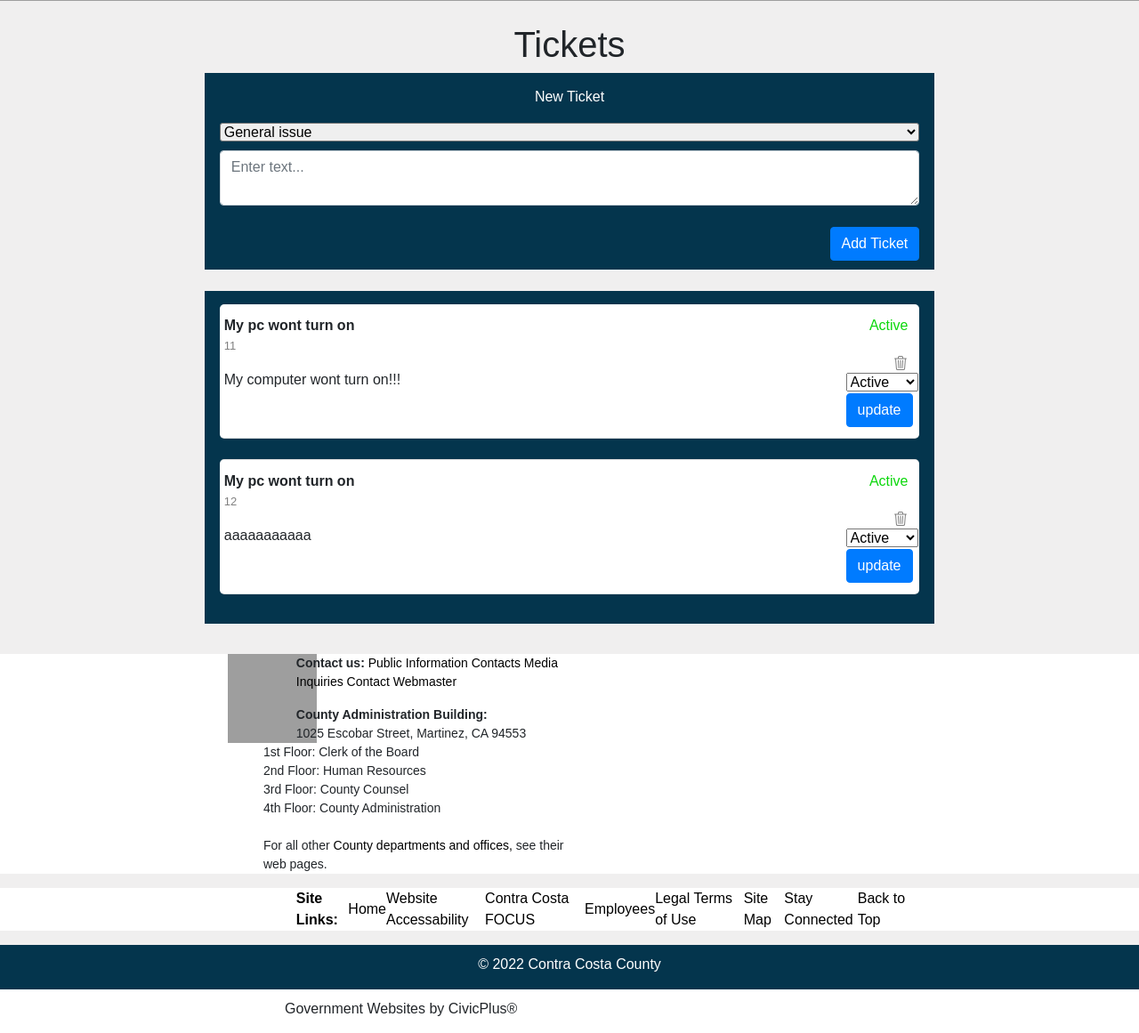
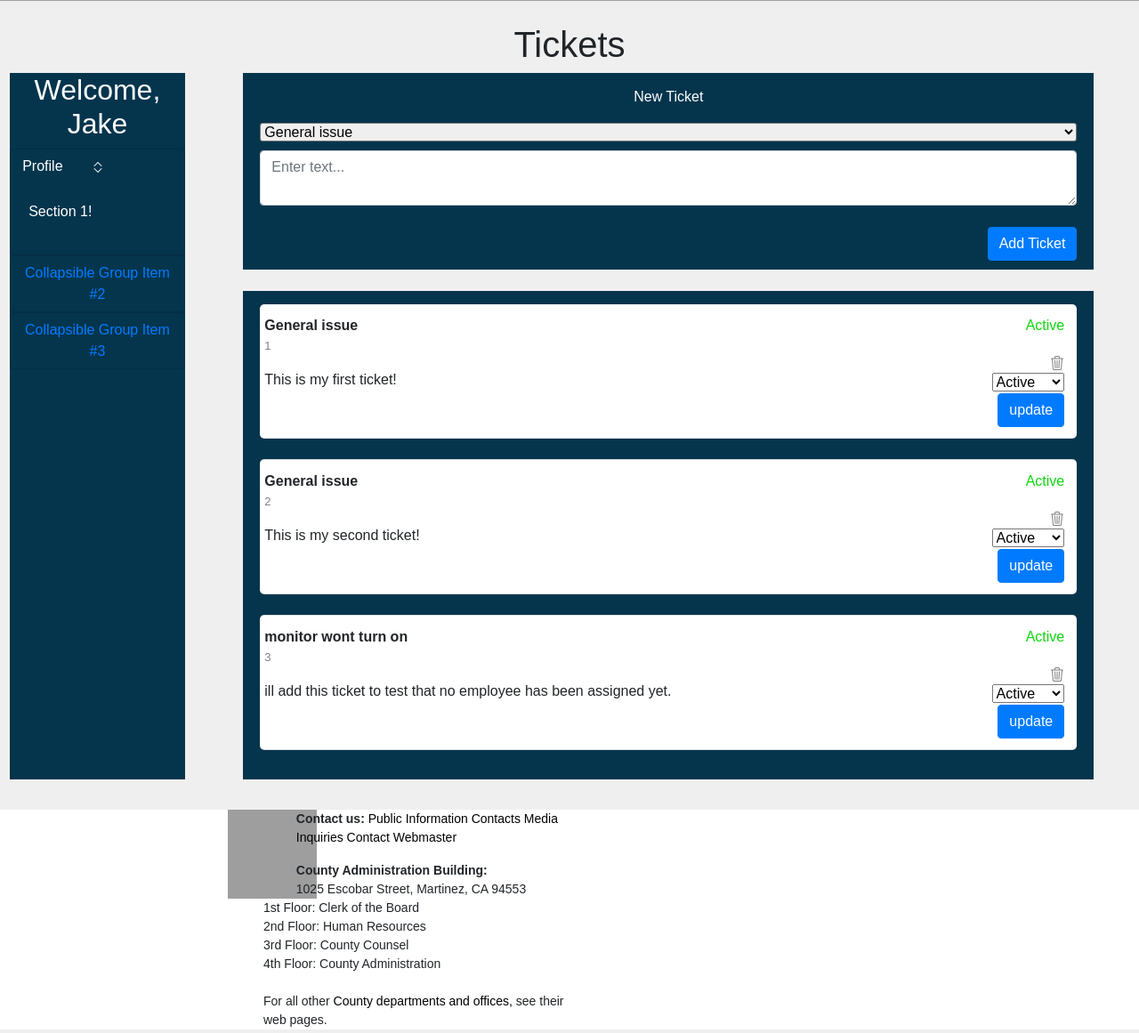
Before and after one commit to walcottkenneth/CSC480_Project, a Flask app: page / in a window 1280 px wide. Shown: the part 88-1249 px from the top of the page at 89% size. Run offline with Flask 2, Linux system fonts and the light colour scheme; a user stored in the database is signed in; data comes from the database, SQL or seed files in the repository; some libraries are stand-ins or nearby versions; grey boxes are pictures that could not be loaded.

Commit message:
Added user pane, made employee hub

```diff
--- a/Flask Web App/website/static/home.css
+++ b/Flask Web App/website/static/home.css
@@ -1,8 +1,6 @@
 #createSection {
     padding-bottom: 5px;
     padding-top: 10px;
-    margin-left:18%;
-    margin-right:18%;
     background-color:#04354d;
 }
 
@@ -21,8 +19,6 @@
 #ticketSection {
     padding-bottom: 5px;
     padding-top: 10px;
-    margin-left:18%;
-    margin-right:18%;
     background-color:#04354d;
 }
 
@@ -32,3 +28,25 @@
     margin-left:2%;
     margin-right:2%;
 }
+
+#userPane {
+    margin-left: 2%;
+    width:15%;
+    background-color:#04354d;
+}
+
+#ticketPane {
+    margin-left:5%;
+    width:73%;
+    background-color: transparent;
+    margin-right:5%;
+}
+
+#collapseable {
+    background-color: transparent;
+}
+
+.card {
+    background-color: transparent;
+    color:white;
+}
--- a/Flask Web App/website/templates/home.html
+++ b/Flask Web App/website/templates/home.html
@@ -8,6 +8,60 @@ what else?
 -->
 <h1 align="center">Tickets</h1>
 
+<div class="row">
+    <div class="column" id="userPane">
+        <center><h2 style="color:white;">Welcome, {{ user.firstName }}</h2></center>
+        <div id="accordion">
+            <div class="card">
+              <div id="headingOne">
+                <h5 class="mb-0">
+                    <button class="btn" data-toggle="collapse" data-target="#collapseOne" aria-expanded="true" aria-controls="collapseOne" style="color:white;">
+                        Profile
+                    </button>
+                    <button class="btn" data-toggle="collapse" data-target="#collapseOne" aria-expanded="true" aria-controls="collapseOne" align="right" style="color:white;">
+                        <svg xmlns="http://www.w3.org/2000/svg" width="16" height="16" fill="currentColor" class="bi bi-chevron-expand" viewBox="0 0 16 16">
+                            <path fill-rule="evenodd" d="M3.646 9.146a.5.5 0 0 1 .708 0L8 12.793l3.646-3.647a.5.5 0 0 1 .708.708l-4 4a.5.5 0 0 1-.708 0l-4-4a.5.5 0 0 1 0-.708zm0-2.292a.5.5 0 0 0 .708 0L8 3.207l3.646 3.647a.5.5 0 0 0 .708-.708l-4-4a.5.5 0 0 0-.708 0l-4 4a.5.5 0 0 0 0 .708z"/>
+                        </svg>
+                    </button>
+                </h5>
+              </div>
+              <div id="collapseOne" class="collapse show" aria-labelledby="headingOne" data-parent="#accordion">
+                <div class="card-body">
+                    <p>Section 1!</p>
+                </div>
+              </div>
+            </div>
+            <div class="card">
+              <div class="" id="headingTwo">
+                <h5 class="mb-0">
+                  <button class="btn btn-link collapsed" data-toggle="collapse" data-target="#collapseTwo" aria-expanded="false" aria-controls="collapseTwo">
+                    Collapsible Group Item #2
+                  </button>
+                </h5>
+              </div>
+              <div id="collapseTwo" class="collapse" aria-labelledby="headingTwo" data-parent="#accordion">
+                <div class="card-body">
+                    <p>Section 2!</p>
+                </div>
+              </div>
+            </div>
+            <div class="card">
+              <div class="" id="headingThree">
+                <h5 class="mb-0">
+                  <button class="btn btn-link collapsed" data-toggle="collapse" data-target="#collapseThree" aria-expanded="false" aria-controls="collapseThree">
+                    Collapsible Group Item #3
+                  </button>
+                </h5>
+              </div>
+              <div id="collapseThree" class="collapse" aria-labelledby="headingThree" data-parent="#accordion">
+                <div class="card-body">
+                    <p>Section 3!</p>
+                </div>
+              </div>
+            </div>
+          </div>
+    </div>
+    <div class="column" id="ticketPane">
         <div id="createSection">
             <div id="createContainer">
                 <p style="color:white;" align="center">New Ticket</p>
@@ -72,6 +126,7 @@ what else?
                     {% endfor %}
             </div>
         </div>
-
+    </div>
+</div>
 <br/>
 {%endblock%}
--- a/Flask Web App/website/views.py
+++ b/Flask Web App/website/views.py
@@ -42,6 +42,7 @@ def home():
         db.session.commit()
     #returns our html document for the current user authentication
     return render_template("home.html", user=current_user)
+
 #route for deleting a ticket... only accepts a post request, as we don't have an endpoint
 @views.route('/delete-ticket', methods=['POST'])
 #what happens when we call this request
@@ -59,7 +60,12 @@ def delete_ticket():
             db.session.commit()
     return jsonify({})
 
-#@views.route('/intTicketHub', methods=['GET','POST'])
-#def pickTicket():
-    #if (request.method == 'POST'):
-        #Ticket.
+@views.route('/empTicketHub', methods=['GET','POST'])
+def pickTicket():
+    tickets = Ticket.query.filter_by(employeeID = None)
+    for ticket in tickets:
+        print(ticket)
+
+    if (request.method == 'POST'):
+        pass
+    return render_template("empTicketHub.html", tickets=tickets)
```
Also changed, not shown: Flask Web App/website/models.py (+13 -8 lines), Flask Web App/website/templates/empTicketHub.html (added, +37 -0 lines), Flask Web App/instance/database.db, Flask Web App/website/templates/test.html (deleted). Lines whose indentation alone changed are shown as unchanged.
